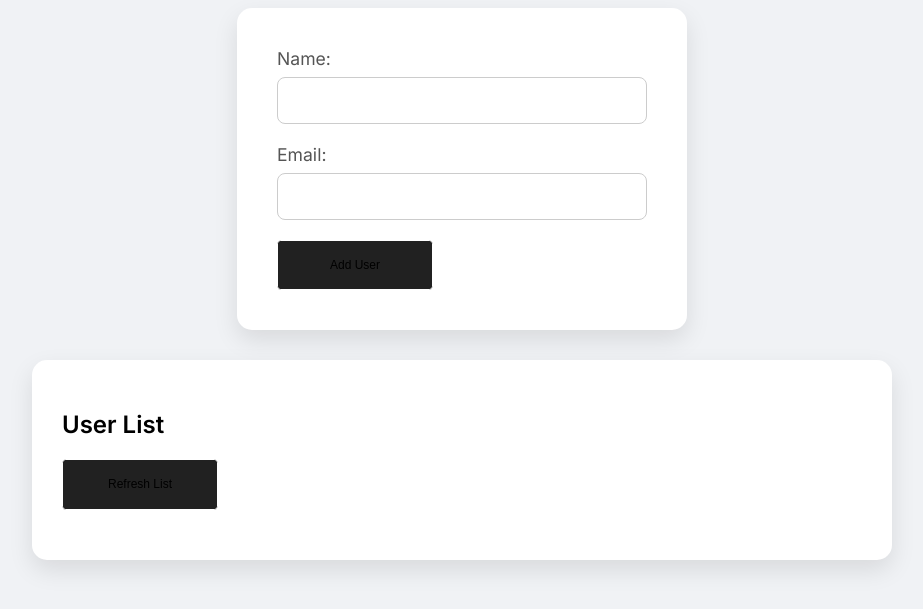
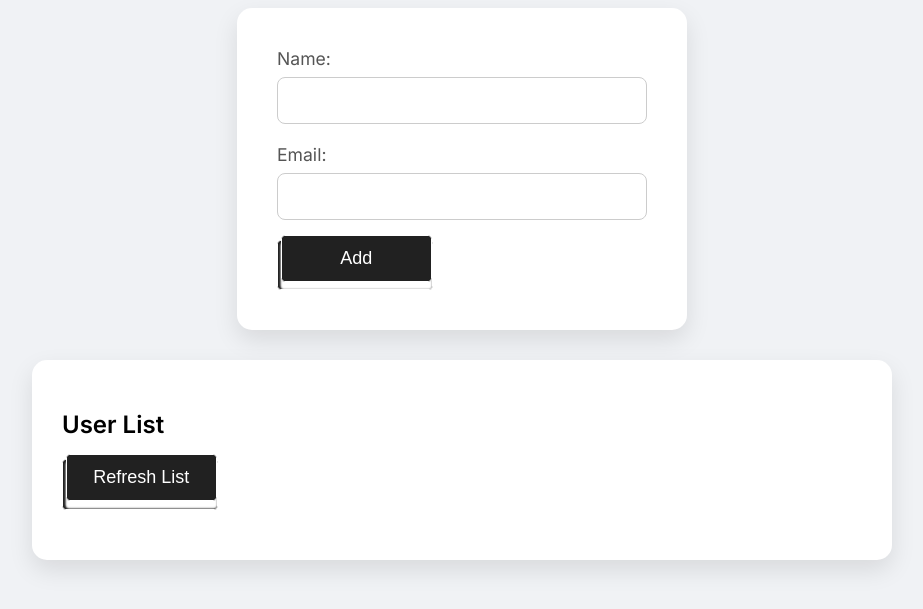
Before and after one commit to ssbg04/nosql-demo, a plain HTML site: page index.html in a window 1280 px wide. Shown: the part 169-778 px from the top of the page, without its empty margins (178-1101 px from the left). Drawn offline with Linux system fonts and the light colour scheme; no server answers.

Commit message:
Update index.html

```diff
--- a/index.html
+++ b/index.html
@@ -234,13 +234,13 @@
         <label for="name">Name: <input type="text" name="name" id="name" required> </label>
         <label for="email">Email: <input type="email" name="email" id="email" required> </label>
         <input type="hidden" id="userId">
-        <button type="submit" id="submitButton">Add User</button>
-        <button type="button" id="cancelEdit" style="display: none; background-color: #6c757d;">Cancel Edit</button>
+        <button type="submit" id="submitButton"><span>Add</span></button>
+        <button type="button" id="cancelEdit" style="display: none; background-color: #6c757d;"><span>Cancel Edit</span></button>
     </form>
 
     <div class="crud-section">
         <h2>User List</h2>
-        <button id="refreshUsers">Refresh List</button>
+        <button id="refreshUsers"><span>Refresh List</span></button>
         <div class="user-list" id="userList"></div>
     </div>
 
```
